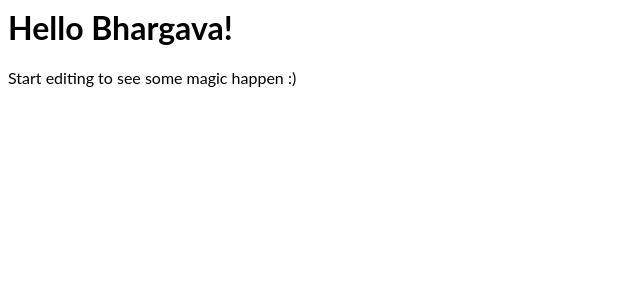
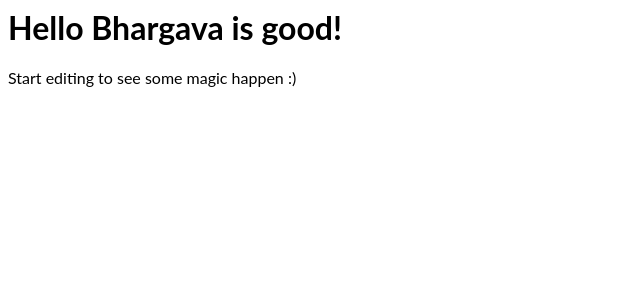
Before and after one commit to bhargavachenna/Employee-Management-System, an Angular app: page / in a window 1280 px wide. Shown: the top 300 px of the page, without its empty margins (0-640 px from the left). Built offline with nearby package versions, Linux system fonts and the light colour scheme.

Commit message:
1 file modified

```diff
--- a/src/app/app.component.ts
+++ b/src/app/app.component.ts
@@ -6,5 +6,5 @@ import { Component } from '@angular/core';
   styleUrls: [ './app.component.css' ]
 })
 export class AppComponent  {
-  name = 'Bhargava';
+  name = 'Bhargava is good';
 }
```
